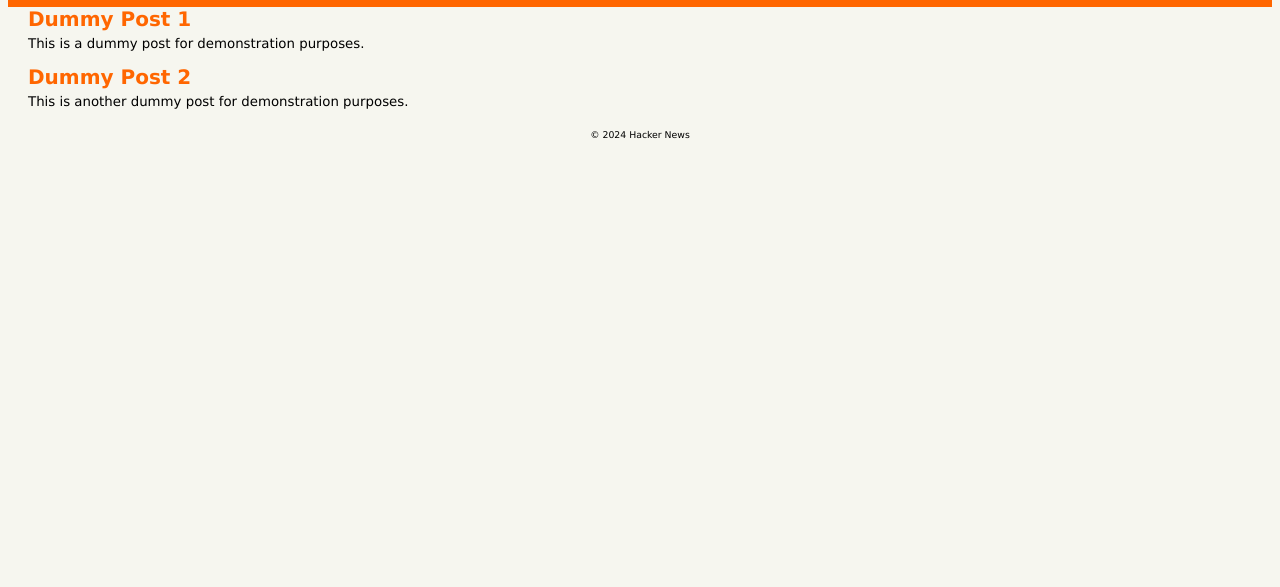
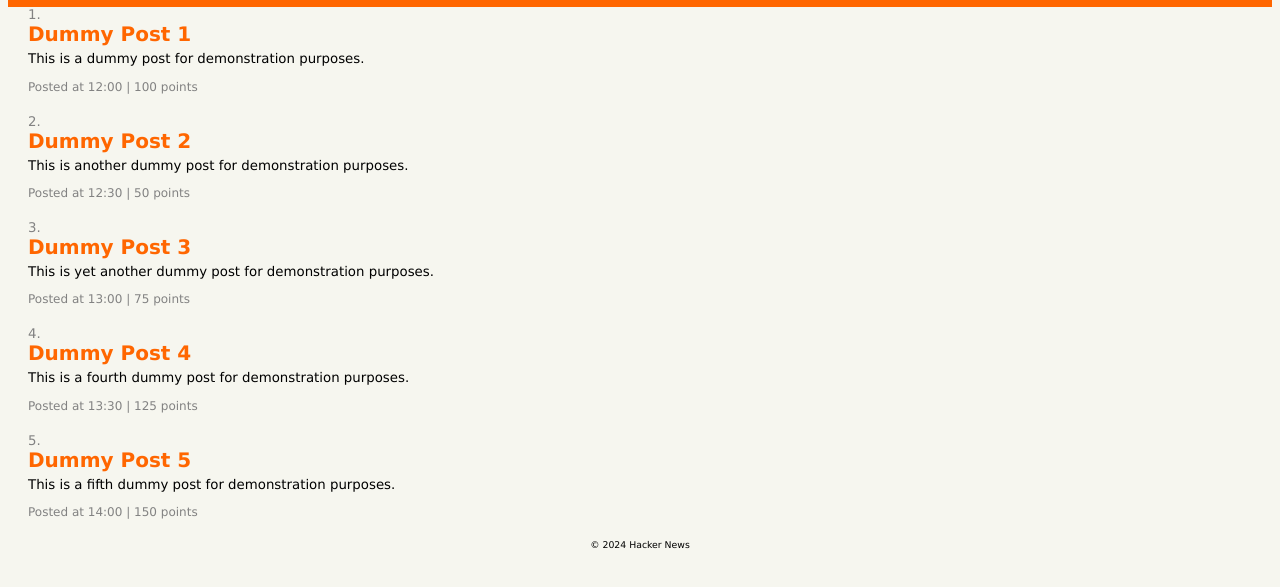
Before and after one commit to medinae1/C5, a plain HTML site: page index.html in a window 1280 px wide. Shown: the part 69-656 px from the top of the page. Drawn offline with Linux system fonts and the light colour scheme.

Commit message:
added more descriptors

```diff
--- a/index.html
+++ b/index.html
@@ -23,14 +23,45 @@
     </header>
     <main>
         <article>
+            <span class="post-number">1.</span>
             <h2>Dummy Post 1</h2>
             <p>This is a dummy post for demonstration purposes.</p>
+            <div class="post-meta">
+                <span>Posted at 12:00</span> | <span>100 points</span>
+            </div>
         </article>
         <article>
+            <span class="post-number">2.</span>
             <h2>Dummy Post 2</h2>
             <p>This is another dummy post for demonstration purposes.</p>
+            <div class="post-meta">
+                <span>Posted at 12:30</span> | <span>50 points</span>
+            </div>
         </article>
-        <!-- Add more dummy posts as needed -->
+        <article>
+            <span class="post-number">3.</span>
+            <h2>Dummy Post 3</h2>
+            <p>This is yet another dummy post for demonstration purposes.</p>
+            <div class="post-meta">
+                <span>Posted at 13:00</span> | <span>75 points</span>
+            </div>
+        </article>
+        <article>
+            <span class="post-number">4.</span>
+            <h2>Dummy Post 4</h2>
+            <p>This is a fourth dummy post for demonstration purposes.</p>
+            <div class="post-meta">
+                <span>Posted at 13:30</span> | <span>125 points</span>
+            </div>
+        </article>
+        <article>
+            <span class="post-number">5.</span>
+            <h2>Dummy Post 5</h2>
+            <p>This is a fifth dummy post for demonstration purposes.</p>
+            <div class="post-meta">
+                <span>Posted at 14:00</span> | <span>150 points</span>
+            </div>
+        </article>
     </main>
     <footer>
         <p>© 2024 Hacker News</p>
--- a/styles.css
+++ b/styles.css
@@ -30,12 +30,23 @@ nav ul li {
 main {
     margin-left: 20px;
 }
+main article {
+    margin-bottom: 20px;
+}
 main article h2 {
     margin: 0;
     color: #ff6600;
 }
 main article p {
     margin-top: 5px;
+}
+.post-number {
+    color: #828282;
+    margin-right: 5px;
+}
+.post-meta {
+    font-size: 9pt;
+    color: #828282;
 }
 footer {
     text-align: center;
```
